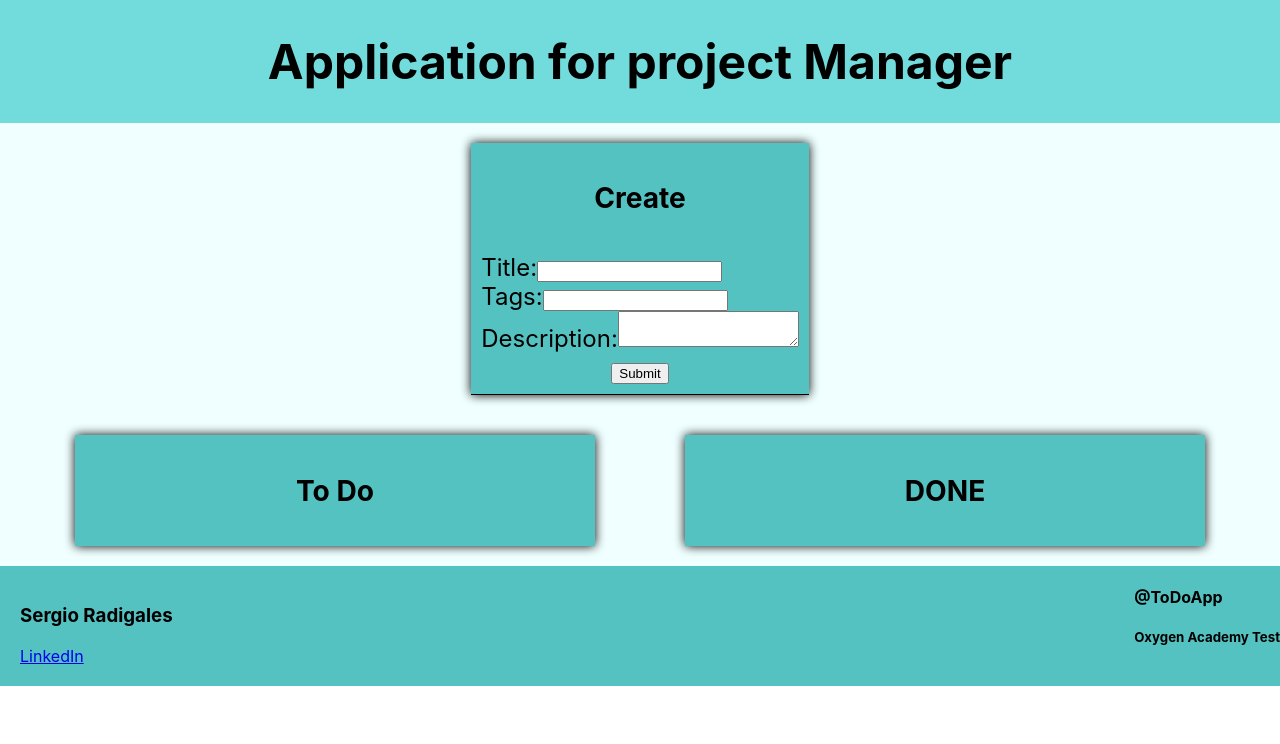
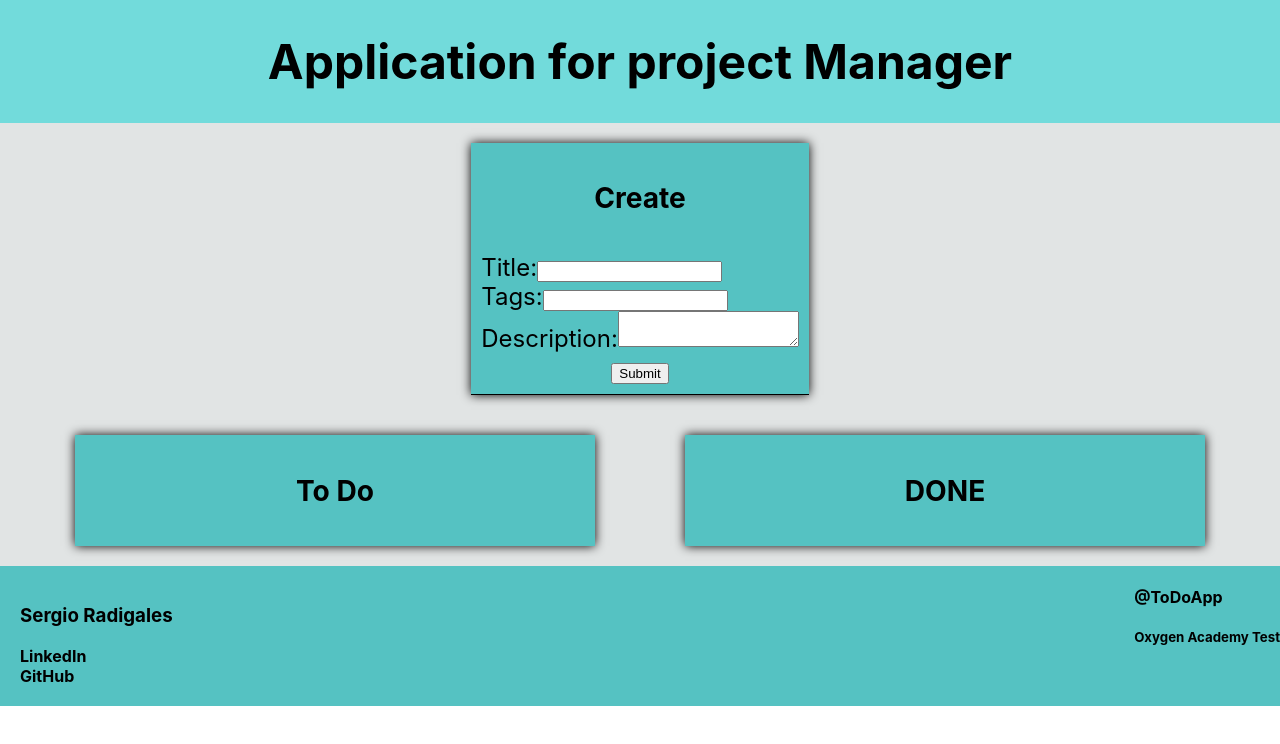
Before and after one commit to Serg032/Oxygen-First-Level-, a React (Create React App) app: page / in a window 1280 px wide. Shown: the top 744 px of the page. Built offline with nearby package versions, Linux system fonts and the light colour scheme.

Commit message:
finished 2.0

```diff
--- a/public/index.html
+++ b/public/index.html
@@ -24,7 +24,7 @@
       work correctly both with client-side routing and a non-root public URL.
       Learn how to configure a non-root public URL by running `npm run build`.
     -->
-    <title>React App</title>
+    <title>To Do App</title>
   </head>
   <body>
     <noscript>You need to enable JavaScript to run this app.</noscript>
--- a/src/App.css
+++ b/src/App.css
@@ -1,5 +1,5 @@
 .app {
-  background-color: azure;
+  background-color: rgb(225, 228, 228);
   position: absolute;
 
   width: 100vw;
@@ -109,3 +109,8 @@
   padding: 10px;
   margin: 10px;
 }
+a {
+  text-decoration: none;
+  color: black;
+  font-weight: bolder;
+}
--- a/src/App.js
+++ b/src/App.js
@@ -144,6 +144,12 @@ function App() {
                 LinkedIn
               </a>
             </div>
+            <div>
+              <a target="_blank" href= "https://github.com/Serg032"
+              >
+                GitHub
+              </a>
+            </div>
       </div>
       <div className='projectInfo'>
             <div>
```
